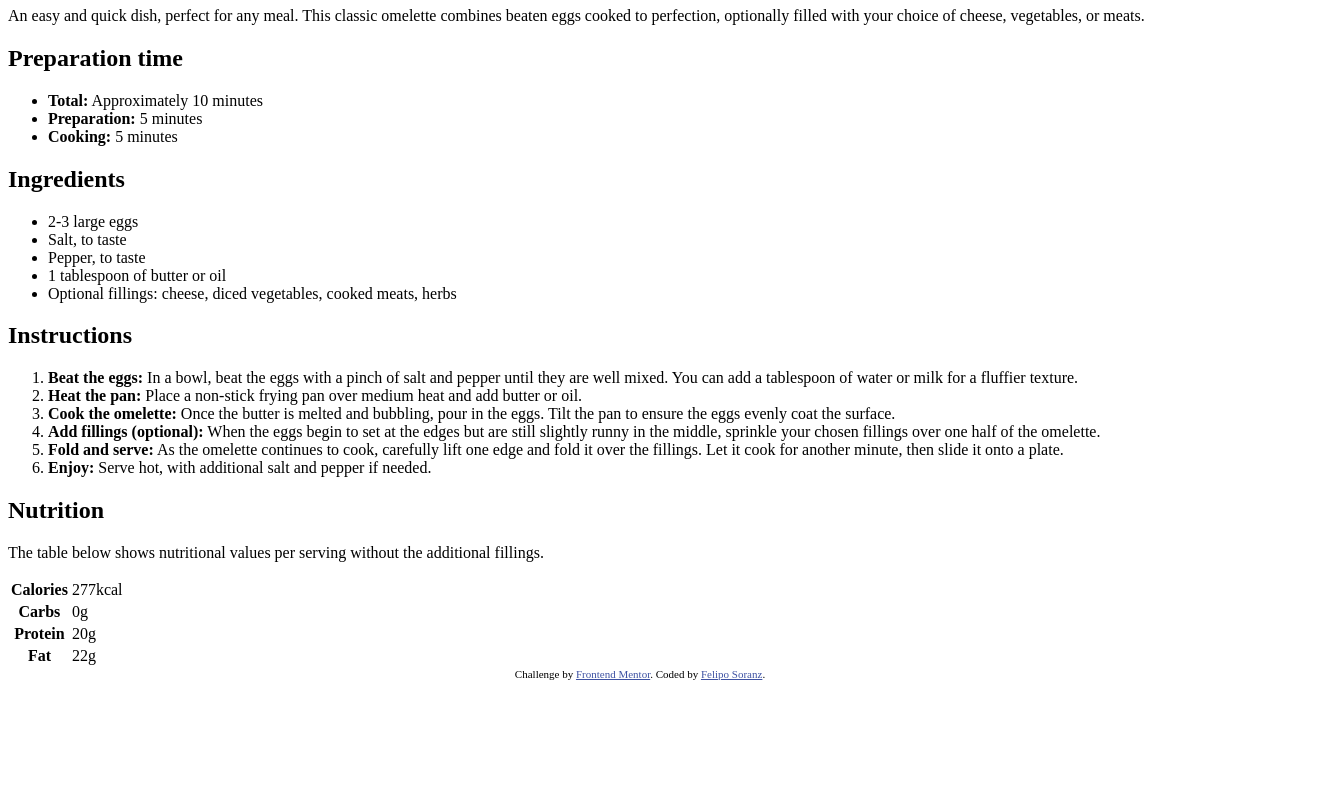
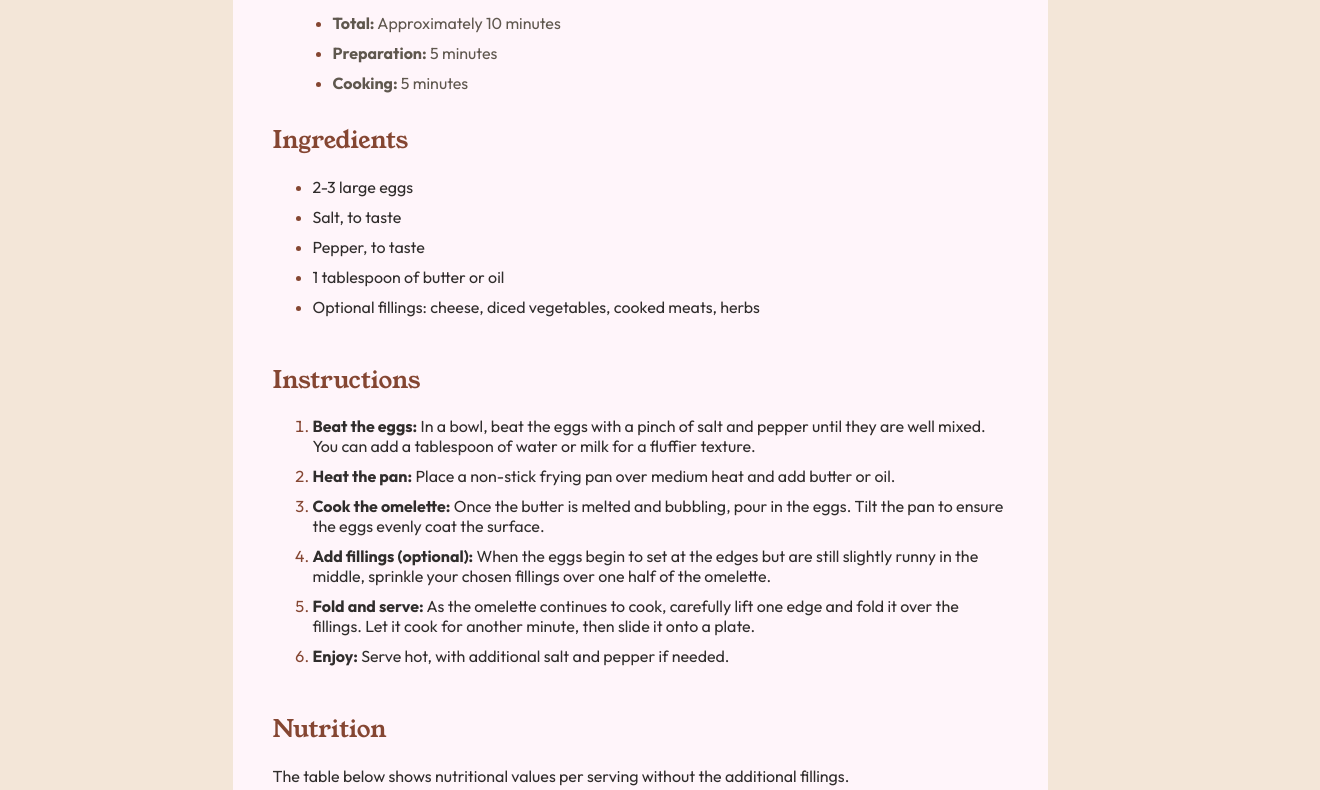
Before and after one commit to feliposz/web-recipe-page, a plain HTML site: page index.html in a window 1280 px wide. Shown: the part 685-1475 px from the top of the page, 1320 px wide, since content can reach past the window. Before the commit the page ends 1373 px from the top, so only its background shows below. Drawn offline with Linux system fonts and the light colour scheme.

Commit message:
Basic CSS styling

```diff
--- a/index.html
+++ b/index.html
@@ -1,20 +1,20 @@
 <!DOCTYPE html>
 <html lang="en">
+
 <head>
   <meta charset="UTF-8">
-  <meta name="viewport" content="width=device-width, initial-scale=1.0"> <!-- displays site properly based on user's device -->
+  <meta name="viewport" content="width=device-width, initial-scale=1.0">
+  <!-- displays site properly based on user's device -->
 
   <link rel="icon" type="image/png" sizes="32x32" href="./assets/images/favicon-32x32.png">
-
+  <link rel="stylesheet" href="style.css">
   <title>Frontend Mentor | Recipe page</title>
 
-  <!-- Feel free to remove these styles or customise in your own stylesheet 👍 -->
-  <style>
-    .attribution { font-size: 11px; text-align: center; }
-    .attribution a { color: hsl(228, 45%, 44%); }
-  </style>
 </head>
+
 <body>
+
+  <main>
 
     <img src="assets/images/image-omelette.jpeg" alt="Omelette">
 
@@ -23,9 +23,9 @@
     <p>An easy and quick dish, perfect for any meal. This classic omelette combines beaten eggs cooked
       to perfection, optionally filled with your choice of cheese, vegetables, or meats.</p>
 
-  <h2>Preparation time</h2>
+    <h2 class="preparation">Preparation time</h2>
 
-  <ul>
+    <ul class="preparation">
       <li><strong>Total:</strong> Approximately 10 minutes</li>
       <li><strong>Preparation:</strong> 5 minutes</li>
       <li><strong>Cooking:</strong> 5 minutes</li>
@@ -41,27 +41,35 @@
       <li>Optional fillings: cheese, diced vegetables, cooked meats, herbs</li>
     </ul>
 
+    <hr>
+
     <h2>Instructions</h2>
 
     <ol>
 
-  <li><strong>Beat the eggs:</strong> In a bowl, beat the eggs with a pinch of salt and pepper until they are well mixed.
+      <li><strong>Beat the eggs:</strong> In a bowl, beat the eggs with a pinch of salt and pepper until they are well
+        mixed.
         You can add a tablespoon of water or milk for a fluffier texture.</li>
 
       <li><strong>Heat the pan:</strong> Place a non-stick frying pan over medium heat and add butter or oil.</li>
 
-  <li><strong>Cook the omelette:</strong> Once the butter is melted and bubbling, pour in the eggs. Tilt the pan to ensure
+      <li><strong>Cook the omelette:</strong> Once the butter is melted and bubbling, pour in the eggs. Tilt the pan to
+        ensure
         the eggs evenly coat the surface.</li>
 
-  <li><strong>Add fillings (optional):</strong> When the eggs begin to set at the edges but are still slightly runny in the
+      <li><strong>Add fillings (optional):</strong> When the eggs begin to set at the edges but are still slightly runny
+        in the
         middle, sprinkle your chosen fillings over one half of the omelette.</li>
 
-  <li><strong>Fold and serve:</strong> As the omelette continues to cook, carefully lift one edge and fold it over the
+      <li><strong>Fold and serve:</strong> As the omelette continues to cook, carefully lift one edge and fold it over
+        the
         fillings. Let it cook for another minute, then slide it onto a plate.</li>
 
       <li><strong>Enjoy:</strong> Serve hot, with additional salt and pepper if needed.</li>
 
     </ol>
+
+    <hr>
 
     <h2>Nutrition</h2>
 
@@ -88,9 +96,13 @@
       </tbody>
     </table>
 
+  </main>
+
   <div class="attribution">
     Challenge by <a href="https://www.frontendmentor.io?ref=challenge" target="_blank">Frontend Mentor</a>.
     Coded by <a href="http://github.com/feliposz">Felipo Soranz</a>.
   </div>
+
 </body>
+
 </html>
--- /dev/null
+++ b/style.css
@@ -0,0 +1,120 @@
+@font-face {
+    font-family: Young Serif;
+    src: url("assets/fonts/young-serif/YoungSerif-Regular.ttf");
+}
+
+@font-face {
+    font-family: Outfit;
+    src: url("assets/fonts/outfit/Outfit-VariableFont_wght.ttf")
+}
+
+.attribution {
+    margin: 10px auto 50px auto;
+    font-size: 11px;
+    text-align: center;
+}
+
+.attribution a {
+    color: hsl(228, 45%, 44%);
+}
+
+h1,
+h2 {
+    font-family: 'Young Serif', serif;
+    font-weight: 400;
+}
+
+h2.preparation {
+    color: hsl(332, 51%, 32%);
+    font-family: Outfit, sans-serif;
+    margin-left: 20px;
+}
+
+h2 {
+    color: hsl(14, 45%, 36%);
+}
+
+hr {
+    border: hsl(30, 10%, 34%);
+}
+
+body {
+    margin: 0;
+    padding: 0;
+    font-family: Outfit, sans-serif;
+    font-weight: 400;
+    color: hsl(24, 5%, 18%);
+    background-color: hsl(30, 54%, 90%);
+}
+
+strong {
+    font-weight: 700;
+}
+
+p {
+    font-size: 16px;
+}
+
+main {
+    max-width: 735px;
+    border-radius: 40px;
+    margin: 120px auto 120px auto;
+    padding: 40px;
+    background-color: hsl(330, 100%, 98%);
+}
+
+img {
+    margin: 0;
+    width: 100%;
+    border-radius: 15px;
+}
+
+@media only screen and (max-width: 480px) {
+    main {
+        border-radius: 0;
+        margin: 0;
+        padding: 10px;
+    }
+
+    img {
+        width: 100%;
+        padding: 0;
+        border-radius: 10;
+    }
+}
+
+li {
+    padding-bottom: 10px;
+}
+
+ul.preparation {
+    margin-left: 20px;
+    color: hsl(30, 10%, 34%);
+}
+
+li::marker {
+    color: hsl(14, 45%, 36%)
+}
+
+table {
+    width: 100%;
+}
+
+tr {
+    border-bottom: 1px solid hsl(30, 18%, 87%);
+}
+
+th,
+td {
+    padding: 20px;
+}
+
+th {
+    text-align: left;
+    font-weight: 400;
+}
+
+td {
+    color: hsl(14, 45%, 36%);
+    font-weight: 700;
+}
```
Lines whose indentation alone changed are shown as unchanged.
